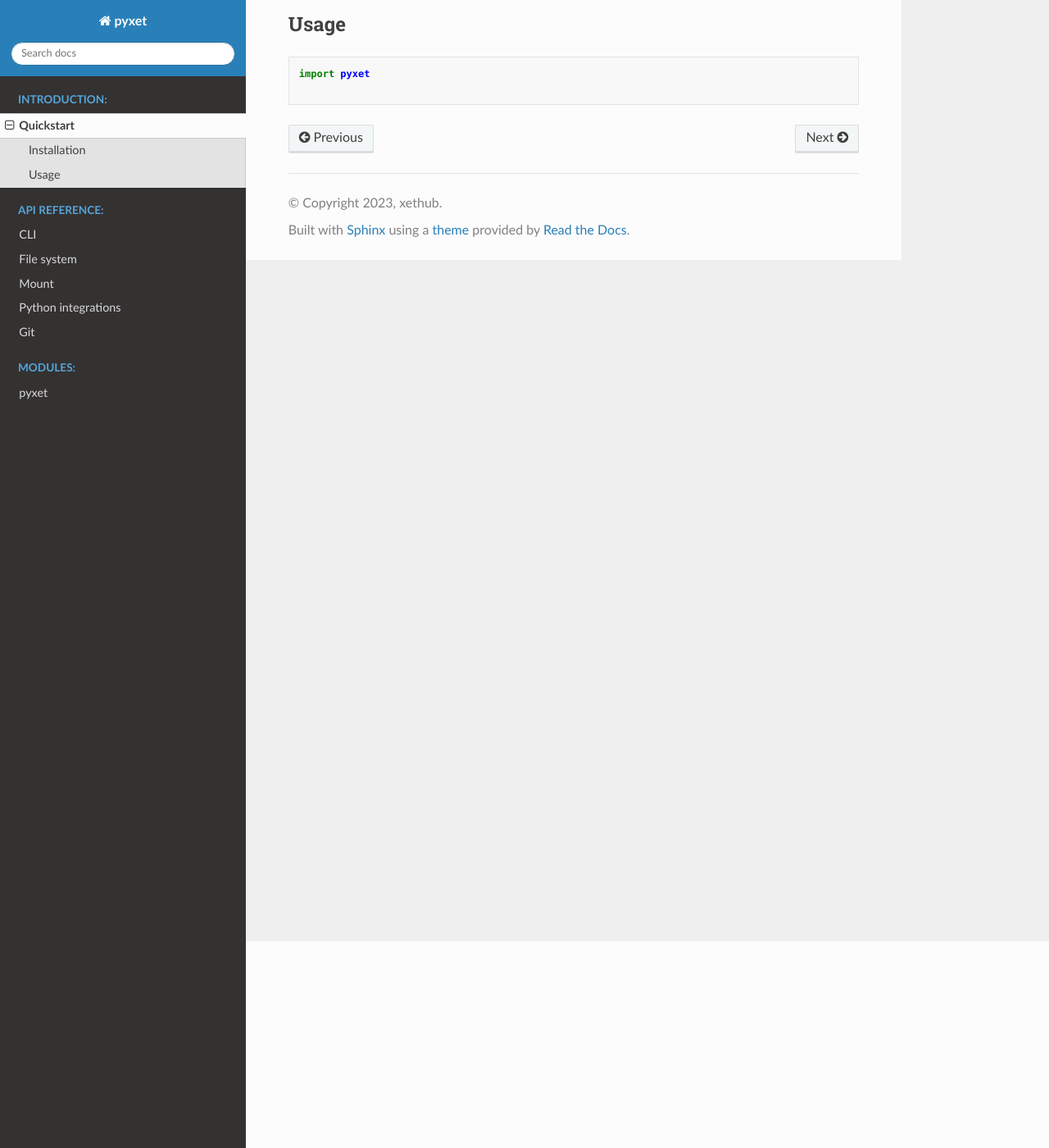
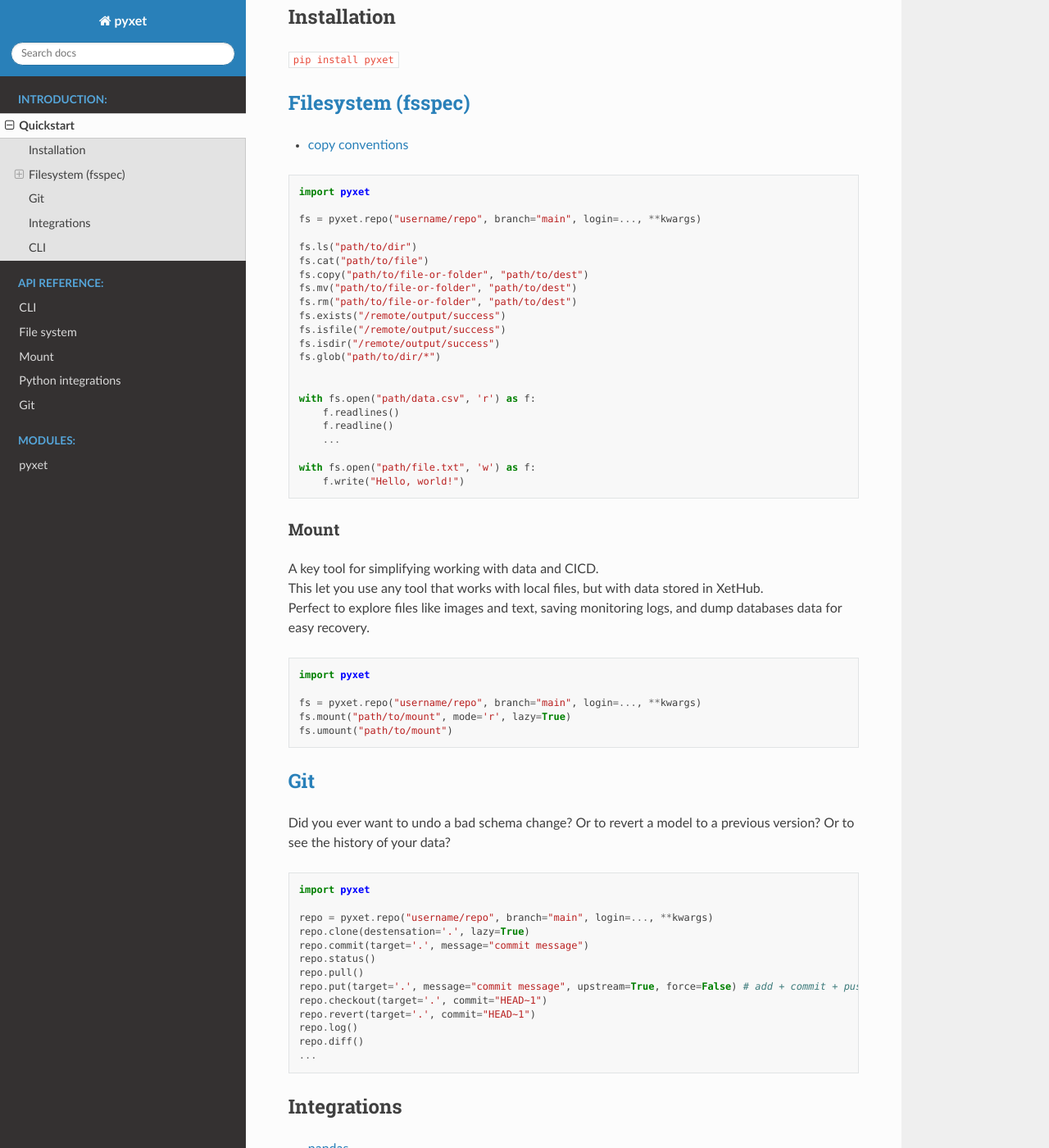
Before and after one commit to xetdata/pyxet, a Sphinx documentation site: the page built from docs/markdowns/quickstart.md, in a window 1280 px wide and 1400 px high, scrolled down 252 px. Shown: the whole window at 82% size. Built offline with Sphinx 7.4.7 and the Read the Docs theme 2.0.0, drawn with Linux system fonts in a browser that asks for light colours; pages that are not in the unit, such as notebooks, are missing from menus; some of the changed text lies outside the part shown.

Commit message:
quickstart v2

````diff
--- a/docs/markdowns/quickstart.md
+++ b/docs/markdowns/quickstart.md
@@ -1,12 +1,103 @@
 # Quickstart
+[XetHub](https://xethub.com/) is a cloud storage with git capabilities. It is a great place to store your data, models, logs and code.
+This library allows you to access XetHub from Python.
 
 ## Installation
 
 `pip install pyxet`
 
-## Usage
-
+## [Filesystem (fsspec)](https://filesystem-spec.readthedocs.io/en/latest/usage.html)
+* [copy conventions](https://filesystem-spec.readthedocs.io/en/latest/copying.html)
 ```python
 import pyxet
 
+fs = pyxet.repo("username/repo", branch="main", login=..., **kwargs)
+
+fs.ls("path/to/dir")
+fs.cat("path/to/file")
+fs.copy("path/to/file-or-folder", "path/to/dest")
+fs.mv("path/to/file-or-folder", "path/to/dest")
+fs.rm("path/to/file-or-folder", "path/to/dest")
+fs.exists("/remote/output/success")
+fs.isfile("/remote/output/success")
+fs.isdir("/remote/output/success")
+fs.glob("path/to/dir/*")
+
+
+with fs.open("path/data.csv", 'r') as f:
+    f.readlines()
+    f.readline()
+    ...
+
+with fs.open("path/file.txt", 'w') as f:
+    f.write("Hello, world!")
 ```
+### Mount
+A key tool for simplifying working with data and CICD.
+This let you use any tool that works with local files, but with data stored in XetHub.
+Perfect to explore files like images and text, saving monitoring logs, and dump databases data for easy recovery.
+```python
+import pyxet
+
+fs = pyxet.repo("username/repo", branch="main", login=..., **kwargs)
+fs.mount("path/to/mount", mode='r', lazy=True)
+fs.umount("path/to/mount")
+```
+
+## [Git](https://git-scm.com)
+Did you ever want to undo a bad schema change? Or to revert a model to a previous version? Or to see the history of your data?
+```python
+import pyxet
+
+repo = pyxet.repo("username/repo", branch="main", login=..., **kwargs)
+repo.clone(destensation='.', lazy=True)
+repo.commit(target='.', message="commit message")
+repo.status()
+repo.pull()
+repo.put(target='.', message="commit message", upstream=True, force=False) # add + commit + push ? do we want this? or is the copy() enough?
+repo.checkout(target='.', commit="HEAD~1")
+repo.revert(target='.', commit="HEAD~1")
+repo.log()
+repo.diff()
+...
+```
+
+## Integrations
+* [pandas](https://pandas.pydata.org/)
+```python
+import pandas as pd
+
+df = pd.read_csv("xet://username/repo/main/data.csv")
+df.to_csv("xet://username/repo/main/data.csv", index=False)
+```
+* [arrow](https://arrow.apache.org/)
+```python
+import pyxet
+import pyarrow.dataset as ds
+
+dataset = ds.dataset("titanic.parquet",
+                     filesystem=pyxet.repo("user/repo","branch"))
+```
+* [polars](https://polars.rs)
+```python
+import polars as pl
+
+df = pl.read_csv("xet://username/repo/main/data.csv")
+
+# lazy evaluation
+import pyxet
+import pyarrow.dataset as ds
+lazy_df = pl.scan_parquet(ds.dataset("titanic.parquet",
+                                     filesystem=pyxet.repo("user/repo","branch")))
+```
+
+## CLI
+For quick and dirty access to XetHub.
+```bash
+xet clone username/repo --lazy ...
+xet ls username/repo/branch
+xet cp source dest
+xet mv source dest
+xet rm path
+xet login
+```
````
